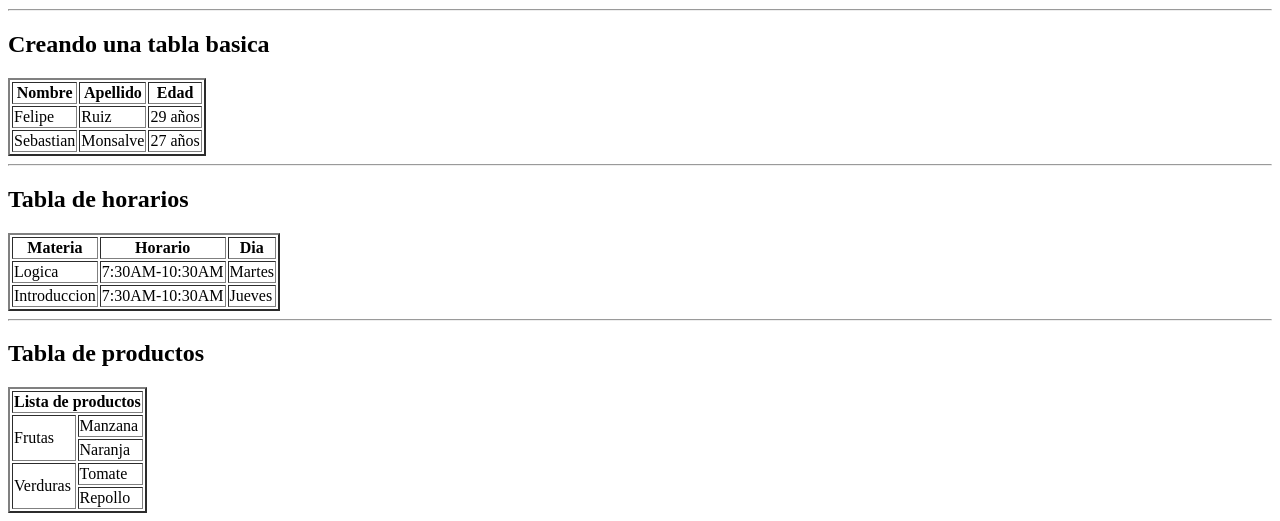
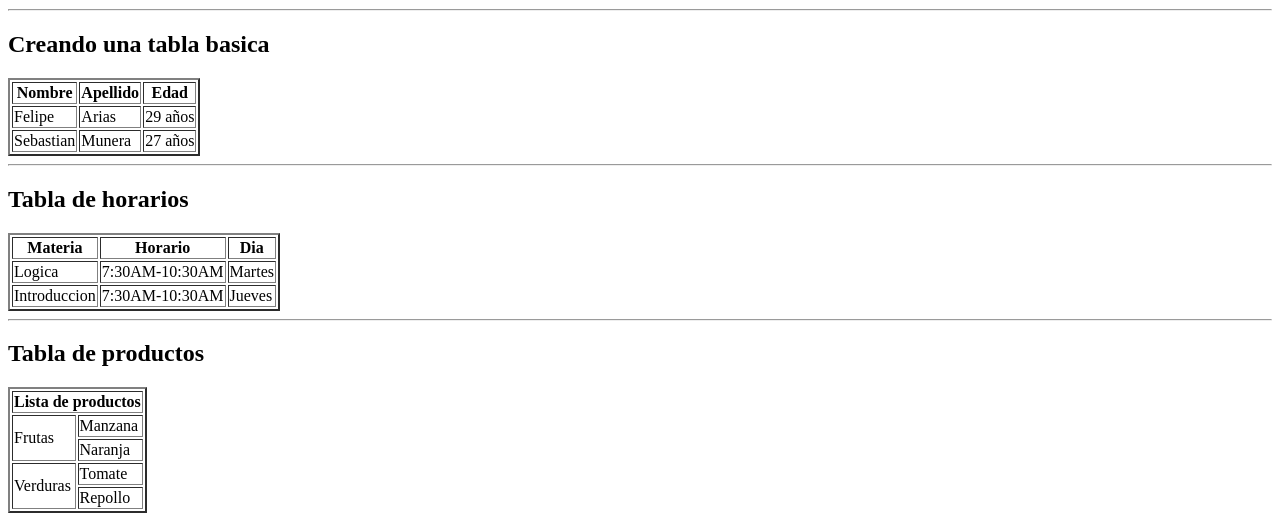
Before and after one commit to jesuazav/semana-3, a plain HTML site: page index.html in a window 1280 px wide. Shown: the part 1121-1642 px from the top of the page. Drawn offline with Linux system fonts and the light colour scheme.

Commit message:
Modificacion

```diff
--- a/index.html
+++ b/index.html
@@ -43,12 +43,12 @@
         </tr>
         <tr>
             <td>Felipe </td>
-            <td>Ruiz </td>
+            <td>Arias </td>
             <td>29 años</td>
         </tr>
         <tr>
             <td>Sebastian</td>
-            <td>Monsalve</td>
+            <td>Munera</td>
             <td>27 años</td>
         </tr>
     </table>
```
